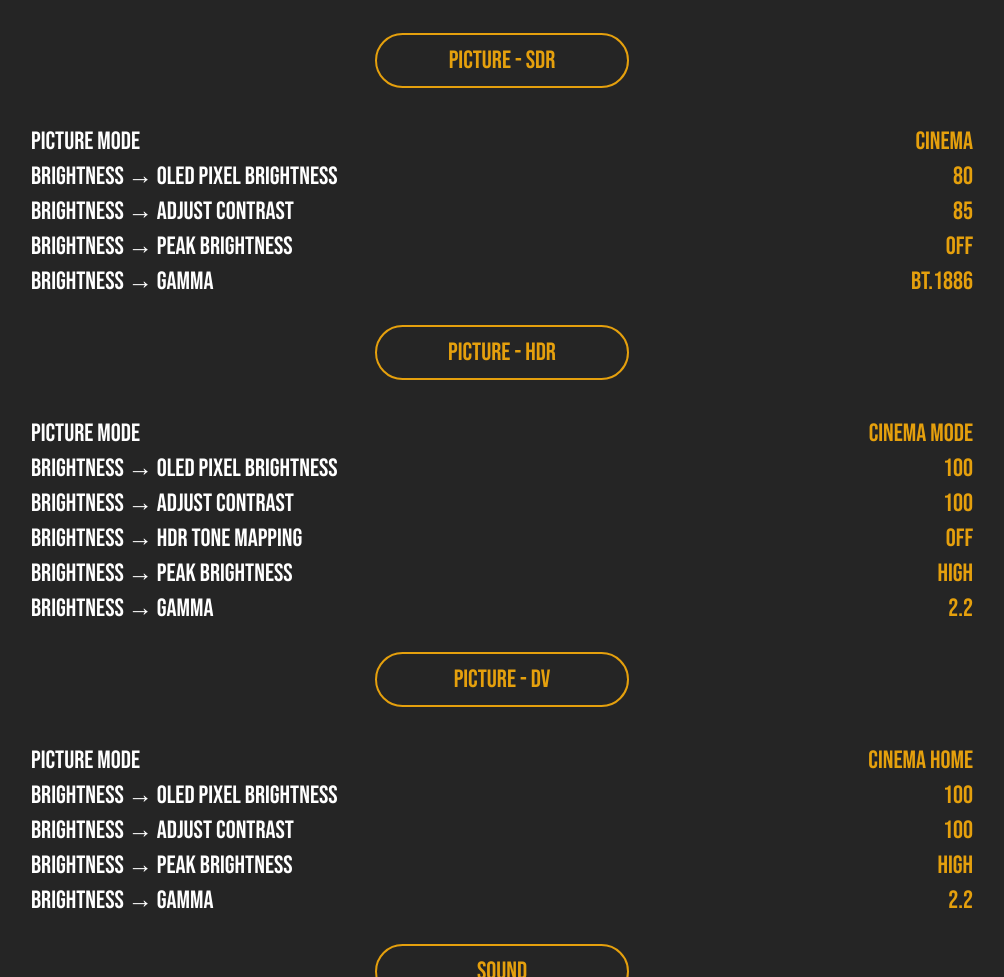
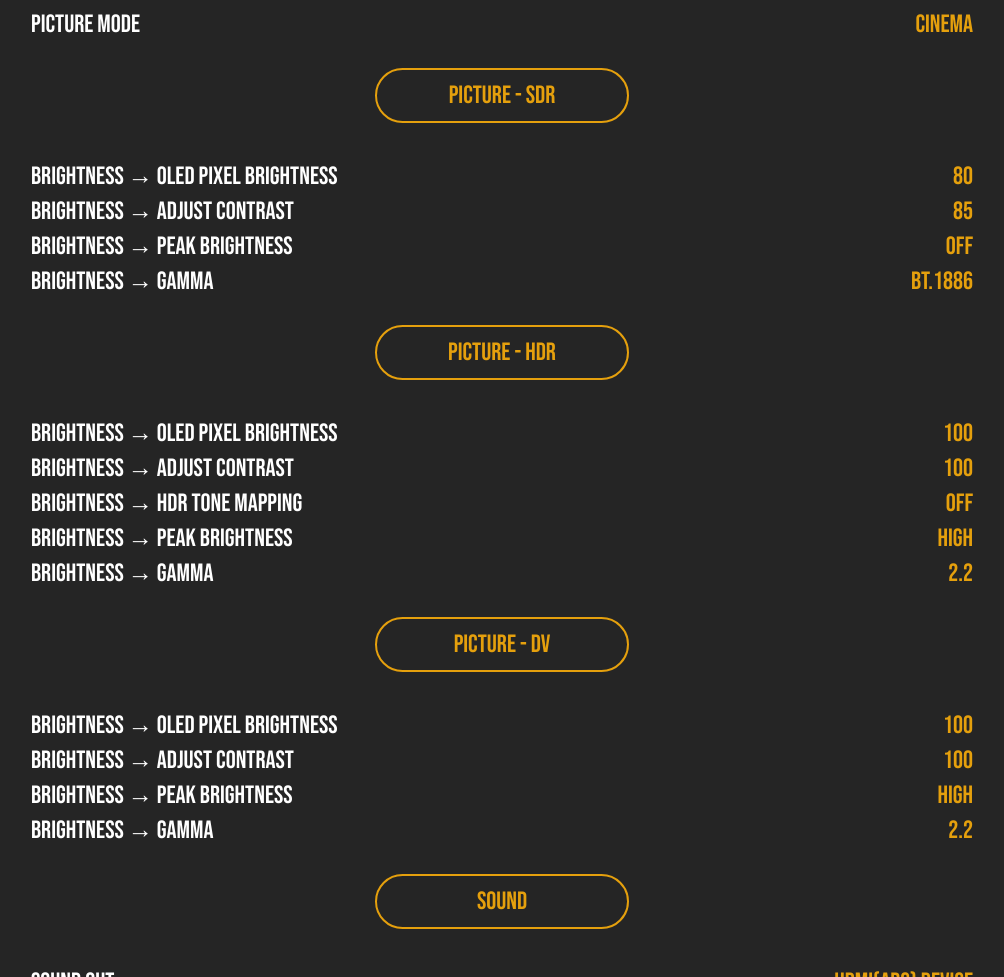
Before and after one commit to khazarr-io/html, a plain HTML site: page settings/lg.html in a window 1280 px wide. Shown: the part 1271-2248 px from the top of the page, without its empty margins (138-1142 px from the left). Drawn offline with Linux system fonts and the light colour scheme.

Commit message:
Globalize picture mode setting

```diff
--- a/settings/lg.html
+++ b/settings/lg.html
@@ -112,14 +112,14 @@
           <td class="khazarr_setting">Clarity &rarr; TruMotion</td>
           <td class="khazarr_value">Off</td>
         </tr>
+        <tr>
+          <td class="khazarr_setting">Picture Mode</td>
+          <td class="khazarr_value">Cinema</td>
+        </tr>
       </table>
 
       <span class="khazarr_headers_large">Picture - SDR</span>
       <table>
-        <tr>
-          <td class="khazarr_setting">Picture Mode</td>
-          <td class="khazarr_value">Cinema</td>
-        </tr>
         <tr>
           <td class="khazarr_setting">Brightness &rarr; OLED Pixel Brightness</td>
           <td class="khazarr_value">80</td>
@@ -140,10 +140,6 @@
 
       <span class="khazarr_headers_large">Picture - HDR</span>
       <table>
-        <tr>
-          <td class="khazarr_setting">Picture Mode</td>
-          <td class="khazarr_value">Cinema Mode</td>
-        </tr>
         <tr>
           <td class="khazarr_setting">Brightness &rarr; OLED Pixel Brightness</td>
           <td class="khazarr_value">100</td>
@@ -168,10 +164,6 @@
 
       <span class="khazarr_headers_large">Picture - DV</span>
       <table>
-        <tr>
-          <td class="khazarr_setting">Picture Mode</td>
-          <td class="khazarr_value">Cinema Home</td>
-        </tr>
         <tr>
           <td class="khazarr_setting">Brightness &rarr; OLED Pixel Brightness</td>
           <td class="khazarr_value">100</td>
```
